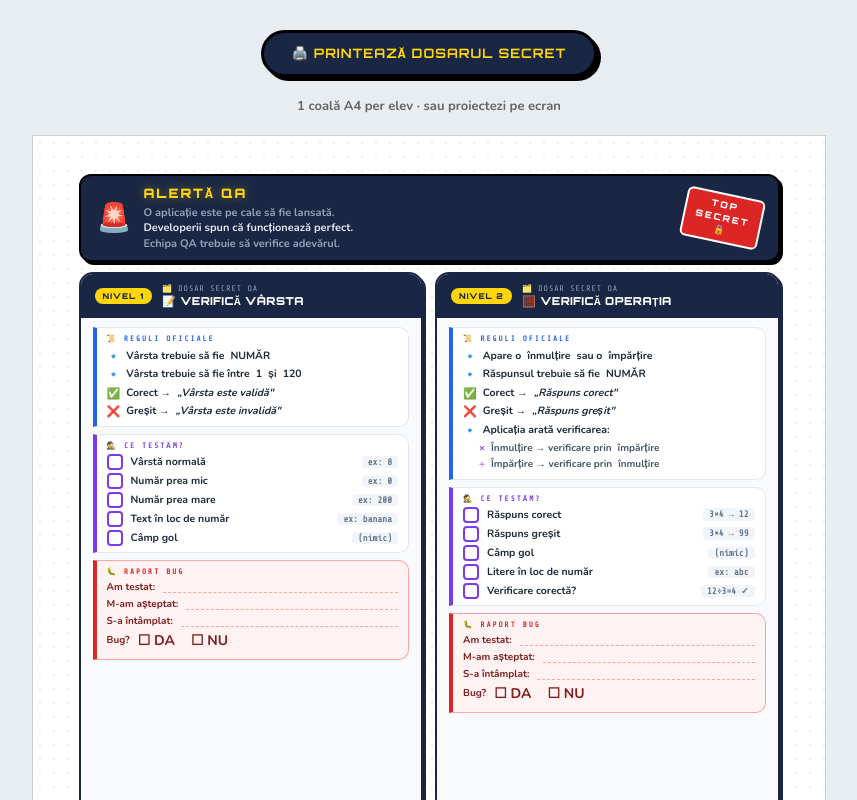
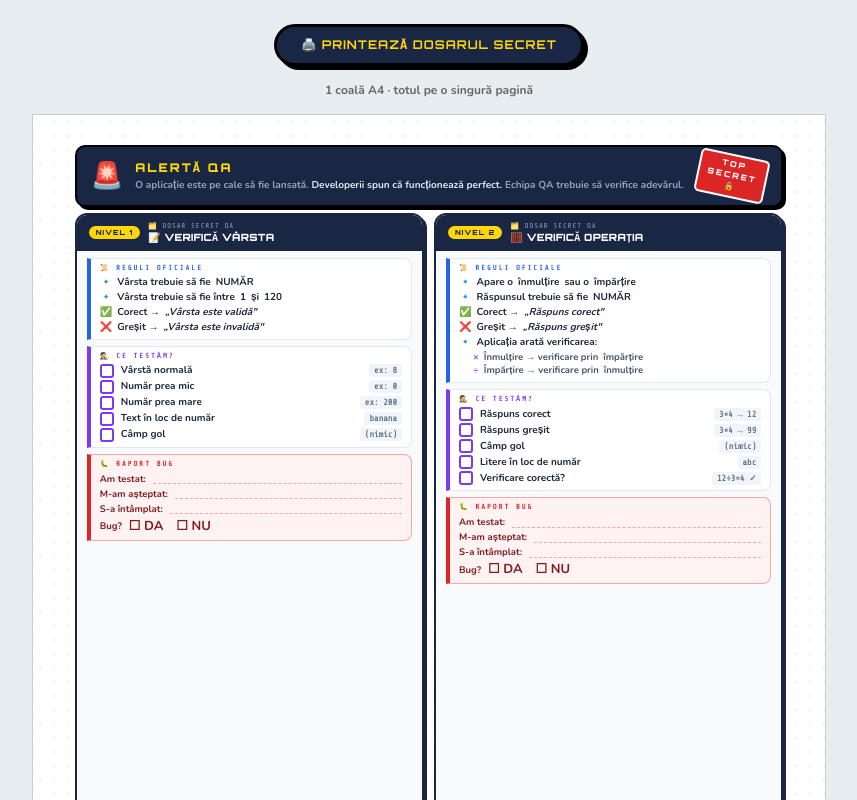
Before and after one commit to ElenaTalpalaru/QA-Demo-for-kids, a plain HTML site: page dosarSecretQA.html in a window 1280 px wide. Shown: the top 800 px of the page, without its empty margins (211-1068 px from the left). Drawn offline with nearby package versions, Linux system fonts and the light colour scheme.

Commit message:
add file

```diff
--- a/dosarSecretQA.html
+++ b/dosarSecretQA.html
@@ -14,8 +14,8 @@
     display: flex;
     flex-direction: column;
     align-items: center;
-    padding: 30px 20px 60px;
-    gap: 20px;
+    padding: 24px 20px 50px;
+    gap: 16px;
   }
 
   .print-btn {
@@ -23,89 +23,83 @@
     color: #ffd60a;
     border: 3px solid #000;
     border-radius: 50px;
-    padding: 12px 28px;
+    padding: 10px 24px;
     font-family: 'Orbitron', monospace;
-    font-size: 13px;
+    font-size: 12px;
     font-weight: 700;
     cursor: pointer;
     box-shadow: 4px 4px 0 #000;
     letter-spacing: 1px;
   }
+  .hint { color: #666; font-size: 12px; font-weight: 700; }
 
-  .hint { color: #666; font-size: 13px; font-weight: 700; }
-
-  /* ===== A4 PAGE ===== */
+  /* ===== A4 SHEET — strict 297mm ===== */
   .sheet {
     width: 210mm;
-    min-height: 297mm;
-    max-height: 297mm;
+    height: 297mm;
     background: white;
-    padding: 10mm 12mm 8mm;
+    padding: 8mm 11mm 7mm;
     display: flex;
     flex-direction: column;
-    gap: 0;
+    gap: 6px;
     border: 1px solid #ccc;
     position: relative;
     overflow: hidden;
   }
 
-  /* Subtle dot grid watermark */
   .sheet::before {
     content: '';
     position: absolute;
     inset: 0;
     background-image: radial-gradient(circle, #dde3ec 1px, transparent 1px);
     background-size: 14px 14px;
-    opacity: 0.6;
+    opacity: 0.5;
     pointer-events: none;
   }
 
-  /* ===== TOP ALERT BANNER ===== */
+  /* ===== ALERT BANNER ===== */
   .alert-banner {
     background: #1a2744;
-    border-radius: 12px;
-    padding: 9px 16px;
+    border-radius: 10px;
+    padding: 7px 14px;
     display: flex;
     align-items: center;
     gap: 12px;
-    margin-bottom: 10px;
+    border: 2px solid #000;
+    box-shadow: 3px 3px 0 #000;
+    flex-shrink: 0;
     position: relative;
     z-index: 1;
-    border: 2.5px solid #000;
-    box-shadow: 3px 3px 0 #000;
   }
 
-  .alert-icon { font-size: 28px; flex-shrink: 0; }
-
+  .alert-icon { font-size: 26px; flex-shrink: 0; line-height: 1; }
   .alert-text { flex: 1; }
 
   .alert-title {
     font-family: 'Orbitron', monospace;
-    font-size: 13px;
+    font-size: 12px;
     font-weight: 900;
     color: #ffd60a;
     letter-spacing: 2px;
-    text-shadow: 0 0 10px rgba(255,214,10,0.4);
-    margin-bottom: 3px;
+    margin-bottom: 2px;
   }
 
   .alert-sub {
-    font-size: 11px;
+    font-size: 10px;
     font-weight: 700;
     color: #94a3b8;
     line-height: 1.4;
   }
-
   .alert-sub strong { color: #e2e8f0; }
 
   .classified-stamp {
     background: #dc2626;
     color: white;
     font-family: 'Orbitron', monospace;
-    font-size: 9px;
+    font-size: 8px;
     font-weight: 900;
-    padding: 4px 10px;
-    border-radius: 6px;
+    padding: 3px 8px;
+    border-radius: 5px;
     letter-spacing: 2px;
     transform: rotate(12deg);
     border: 2px solid #fff;
@@ -114,42 +108,44 @@
     line-height: 1.4;
   }
 
-  /* ===== MISSIONS ROW ===== */
+  /* ===== MISSIONS GRID ===== */
   .missions-row {
     display: grid;
     grid-template-columns: 1fr 1fr;
-    gap: 12px;
-    flex: 1;
+    gap: 10px;
+    height: 196mm;
     position: relative;
     z-index: 1;
+    flex-shrink: 0;
   }
 
-  /* ===== MISSION CARD ===== */
   .mission {
     background: #f8fafc;
-    border: 2.5px solid #1a2744;
-    border-radius: 14px;
+    border: 2px solid #1a2744;
+    border-radius: 12px;
     overflow: hidden;
     box-shadow: 3px 3px 0 #1a2744;
     display: flex;
     flex-direction: column;
+    min-height: 0;
   }
 
   .mission-header {
     background: #1a2744;
-    padding: 10px 14px;
+    padding: 7px 12px;
     display: flex;
     align-items: center;
-    gap: 10px;
+    gap: 8px;
+    flex-shrink: 0;
   }
 
   .mission-level {
     background: #ffd60a;
     color: #1a2744;
     font-family: 'Orbitron', monospace;
-    font-size: 8px;
+    font-size: 7px;
     font-weight: 900;
-    padding: 3px 8px;
+    padding: 2px 7px;
     border-radius: 20px;
     letter-spacing: 1px;
     flex-shrink: 0;
@@ -158,7 +154,7 @@
   .mission-title-block { flex: 1; }
 
   .mission-folder {
-    font-size: 8px;
+    font-size: 7px;
     color: #94a3b8;
     font-family: 'Share Tech Mono', monospace;
     letter-spacing: 1px;
@@ -168,187 +164,143 @@
 
   .mission-name {
     font-family: 'Orbitron', monospace;
-    font-size: 11px;
+    font-size: 10px;
     font-weight: 900;
     color: white;
-    letter-spacing: 0.5px;
+    letter-spacing: 0.3px;
   }
 
   .mission-body {
-    padding: 9px 12px;
-    flex: 1;
+    padding: 7px 10px;
     display: flex;
     flex-direction: column;
-    gap: 7px;
+    gap: 6px;
+    overflow: hidden;
   }
 
-  /* Rules block */
-  .rules-block {
-    background: white;
-    border: 1.5px solid #e2e8f0;
-    border-left: 4px solid #2563eb;
-    border-radius: 0 10px 10px 0;
-    padding: 6px 10px;
+  /* ---- shared block style ---- */
+  .rules-block, .test-block, .bug-box {
+    border-radius: 0 8px 8px 0;
+    padding: 5px 9px;
+    flex-shrink: 0;
   }
 
-  .rules-title {
+  .rules-block { background: white; border: 1.5px solid #e2e8f0; border-left: 4px solid #2563eb; }
+  .test-block  { background: white; border: 1.5px solid #e2e8f0; border-left: 4px solid #7c3aed; }
+  .bug-box     { background: #fef2f2; border: 1.5px solid #fca5a5; border-left: 4px solid #dc2626; }
+
+  .block-title {
     font-family: 'Share Tech Mono', monospace;
-    font-size: 7.5px;
-    color: #2563eb;
-    letter-spacing: 2px;
-    text-transform: uppercase;
-    margin-bottom: 6px;
-    font-weight: 700;
-  }
-
-  .rule-item {
-    display: flex;
-    align-items: flex-start;
-    gap: 6px;
-    margin-bottom: 3px;
-    font-size: 10.5px;
-    font-weight: 700;
-    color: #1e293b;
-    line-height: 1.35;
-  }
-
-  .rule-item:last-child { margin-bottom: 0; }
-
-  .rule-dot {
-    color: #2563eb;
-    font-size: 11px;
-    flex-shrink: 0;
-    line-height: 1.4;
-  }
-
-  .rule-item.ok .rule-dot { color: #16a34a; }
-  .rule-item.bad .rule-dot { color: #dc2626; }
-
-  /* Sub-rules */
-  .sub-rule {
-    display: flex;
-    align-items: flex-start;
-    gap: 6px;
-    margin: 2px 0 2px 16px;
-    font-size: 10px;
-    font-weight: 700;
-    color: #475569;
-    line-height: 1.4;
-  }
-
-  .sub-dot { color: #7c3aed; flex-shrink: 0; }
-
-  /* Test checklist */
-  .test-block {
-    background: white;
-    border: 1.5px solid #e2e8f0;
-    border-left: 4px solid #7c3aed;
-    border-radius: 0 10px 10px 0;
-    padding: 6px 10px;
-  }
-
-  .test-title {
-    font-family: 'Share Tech Mono', monospace;
-    font-size: 7.5px;
-    color: #7c3aed;
+    font-size: 7px;
     letter-spacing: 2px;
     text-transform: uppercase;
     margin-bottom: 4px;
     font-weight: 700;
+  }
+  .rules-block .block-title { color: #2563eb; }
+  .test-block  .block-title { color: #7c3aed; }
+  .bug-box     .block-title { color: #dc2626; }
+
+  /* rules */
+  .rule-item {
     display: flex;
-    align-items: center;
-    gap: 6px;
+    align-items: flex-start;
+    gap: 5px;
+    margin-bottom: 2px;
+    font-size: 10px;
+    font-weight: 700;
+    color: #1e293b;
+    line-height: 1.3;
   }
+  .rule-item:last-child { margin-bottom: 0; }
+  .rule-dot { flex-shrink: 0; line-height: 1.3; font-size: 10px; color: #2563eb; }
+  .rule-item.ok  .rule-dot { color: #16a34a; }
+  .rule-item.bad .rule-dot { color: #dc2626; }
 
+  .sub-rule {
+    display: flex;
+    align-items: flex-start;
+    gap: 5px;
+    margin: 1px 0 1px 14px;
+    font-size: 9.5px;
+    font-weight: 700;
+    color: #475569;
+    line-height: 1.3;
+  }
+  .sub-dot { color: #7c3aed; flex-shrink: 0; }
+
+  /* checklist */
   .test-item {
     display: flex;
     align-items: center;
-    gap: 8px;
-    margin-bottom: 3px;
-    font-size: 10.5px;
+    gap: 7px;
+    margin-bottom: 2px;
+    font-size: 10px;
     font-weight: 700;
     color: #1e293b;
+    line-height: 1.3;
   }
-
   .test-item:last-child { margin-bottom: 0; }
 
   .checkbox {
-    width: 16px;
-    height: 16px;
+    width: 14px; height: 14px;
     border: 2px solid #7c3aed;
-    border-radius: 4px;
+    border-radius: 3px;
     flex-shrink: 0;
     background: white;
   }
 
   .test-example {
     font-family: 'Share Tech Mono', monospace;
-    font-size: 9px;
+    font-size: 8.5px;
     color: #64748b;
     background: #f1f5f9;
-    padding: 1px 6px;
-    border-radius: 4px;
+    padding: 1px 5px;
+    border-radius: 3px;
     margin-left: auto;
+    white-space: nowrap;
   }
 
-  /* Bug report box */
-  .bug-box {
-    background: #fef2f2;
-    border: 1.5px solid #fca5a5;
-    border-left: 4px solid #dc2626;
-    border-radius: 0 10px 10px 0;
-    padding: 6px 10px;
-  }
-
-  .bug-box-title {
-    font-family: 'Share Tech Mono', monospace;
-    font-size: 7.5px;
-    color: #dc2626;
-    letter-spacing: 2px;
-    text-transform: uppercase;
-    margin-bottom: 4px;
-    font-weight: 700;
-  }
-
+  /* bug report */
   .bug-report-line {
     display: flex;
     align-items: center;
-    gap: 8px;
-    margin-bottom: 3px;
-    font-size: 10px;
+    gap: 7px;
+    margin-bottom: 2px;
+    font-size: 9.5px;
     font-weight: 700;
     color: #7f1d1d;
   }
+  .bug-report-line:last-child { margin-bottom: 0; }
 
   .report-line {
     flex: 1;
     border-bottom: 1.5px dashed #fca5a5;
-    height: 13px;
+    height: 12px;
   }
 
-  /* ===== FOOTER NOTE ===== */
+  /* ===== FOOTER MOTTO ===== */
   .footer-note {
-    position: relative;
-    z-index: 1;
-    margin-top: 10px;
     background: #fffbeb;
     border: 2px solid #fbbf24;
-    border-radius: 10px;
-    padding: 8px 14px;
+    border-radius: 9px;
+    padding: 6px 13px;
     display: flex;
     align-items: center;
     gap: 10px;
+    flex-shrink: 0;
+    position: relative;
+    z-index: 1;
   }
 
-  .footer-icon { font-size: 22px; flex-shrink: 0; }
+  .footer-icon { font-size: 20px; flex-shrink: 0; line-height: 1; }
 
   .footer-text {
-    font-size: 10.5px;
+    font-size: 10px;
     font-weight: 700;
     color: #1a2744;
     line-height: 1.5;
   }
-
   .footer-text strong { color: #dc2626; }
 
   /* ===== PRINT ===== */
@@ -356,7 +308,6 @@
     body { background: white; padding: 0; gap: 0; }
     .print-btn, .hint { display: none; }
     .sheet {
-      page-break-after: always;
       border: none;
       box-shadow: none;
       print-color-adjust: exact;
@@ -368,25 +319,23 @@
 <body>
 
 <button class="print-btn" onclick="window.print()">🖨️ PRINTEAZĂ DOSARUL SECRET</button>
-<p class="hint">1 coală A4 per elev · sau proiectezi pe ecran</p>
+<p class="hint">1 coală A4 · totul pe o singură pagină</p>
 
 <div class="sheet">
 
-  <!-- ALERT BANNER -->
   <div class="alert-banner">
     <div class="alert-icon">🚨</div>
     <div class="alert-text">
       <div class="alert-title">ALERTĂ QA</div>
       <div class="alert-sub">
-        O aplicație este pe cale să fie lansată.<br>
-        <strong>Developerii spun că funcționează perfect.</strong><br>
+        O aplicație este pe cale să fie lansată.
+        <strong>Developerii spun că funcționează perfect.</strong>
         Echipa QA trebuie să verifice adevărul.
       </div>
     </div>
     <div class="classified-stamp">TOP<br>SECRET<br>🔒</div>
   </div>
 
-  <!-- MISSIONS SIDE BY SIDE -->
   <div class="missions-row">
 
     <!-- MISSION 1 -->
@@ -398,79 +347,35 @@
           <div class="mission-name">📝 VERIFICĂ VÂRSTA</div>
         </div>
       </div>
-
       <div class="mission-body">
-
         <div class="rules-block">
-          <div class="rules-title">📜 Reguli Oficiale</div>
-          <div class="rule-item">
-            <span class="rule-dot">🔹</span>
-            Vârsta trebuie să fie <strong>NUMĂR</strong>
-          </div>
-          <div class="rule-item">
-            <span class="rule-dot">🔹</span>
-            Vârsta trebuie să fie între <strong>1</strong> și <strong>120</strong>
-          </div>
-          <div class="rule-item ok">
-            <span class="rule-dot">✅</span>
-            Corect → <em>„Vârsta este validă"</em>
-          </div>
-          <div class="rule-item bad">
-            <span class="rule-dot">❌</span>
-            Greșit → <em>„Vârsta este invalidă"</em>
-          </div>
+          <div class="block-title">📜 Reguli Oficiale</div>
+          <div class="rule-item"><span class="rule-dot">🔹</span>Vârsta trebuie să fie <strong>NUMĂR</strong></div>
+          <div class="rule-item"><span class="rule-dot">🔹</span>Vârsta trebuie să fie între <strong>1</strong> și <strong>120</strong></div>
+          <div class="rule-item ok"><span class="rule-dot">✅</span>Corect → <em>„Vârsta este validă"</em></div>
+          <div class="rule-item bad"><span class="rule-dot">❌</span>Greșit → <em>„Vârsta este invalidă"</em></div>
         </div>
 
         <div class="test-block">
-          <div class="test-title">🕵️ Ce testăm?</div>
-          <div class="test-item">
-            <div class="checkbox"></div>
-            <span>Vârstă normală</span>
-            <span class="test-example">ex: 8</span>
-          </div>
-          <div class="test-item">
-            <div class="checkbox"></div>
-            <span>Număr prea mic</span>
-            <span class="test-example">ex: 0</span>
-          </div>
-          <div class="test-item">
-            <div class="checkbox"></div>
-            <span>Număr prea mare</span>
-            <span class="test-example">ex: 200</span>
-          </div>
-          <div class="test-item">
-            <div class="checkbox"></div>
-            <span>Text în loc de număr</span>
-            <span class="test-example">ex: banana</span>
-          </div>
-          <div class="test-item">
-            <div class="checkbox"></div>
-            <span>Câmp gol</span>
-            <span class="test-example">(nimic)</span>
-          </div>
+          <div class="block-title">🕵️ Ce testăm?</div>
+          <div class="test-item"><div class="checkbox"></div><span>Vârstă normală</span><span class="test-example">ex: 8</span></div>
+          <div class="test-item"><div class="checkbox"></div><span>Număr prea mic</span><span class="test-example">ex: 0</span></div>
+          <div class="test-item"><div class="checkbox"></div><span>Număr prea mare</span><span class="test-example">ex: 200</span></div>
+          <div class="test-item"><div class="checkbox"></div><span>Text în loc de număr</span><span class="test-example">banana</span></div>
+          <div class="test-item"><div class="checkbox"></div><span>Câmp gol</span><span class="test-example">(nimic)</span></div>
         </div>
 
         <div class="bug-box">
-          <div class="bug-box-title">🐛 Raport Bug</div>
-          <div class="bug-report-line">
-            <span>Am testat:</span>
-            <div class="report-line"></div>
-          </div>
-          <div class="bug-report-line">
-            <span>M-am așteptat:</span>
-            <div class="report-line"></div>
-          </div>
-          <div class="bug-report-line">
-            <span>S-a întâmplat:</span>
-            <div class="report-line"></div>
-          </div>
+          <div class="block-title">🐛 Raport Bug</div>
+          <div class="bug-report-line"><span>Am testat:</span><div class="report-line"></div></div>
+          <div class="bug-report-line"><span>M-am așteptat:</span><div class="report-line"></div></div>
+          <div class="bug-report-line"><span>S-a întâmplat:</span><div class="report-line"></div></div>
           <div class="bug-report-line">
             <span>Bug?</span>
-            <span style="font-size:14px">☐ DA</span>
-            <span style="font-size:14px; margin-left:8px">☐ NU</span>
+            <span style="font-size:13px">☐ DA</span>
+            <span style="font-size:13px;margin-left:6px">☐ NU</span>
           </div>
         </div>
-
       </div>
     </div>
 
@@ -483,97 +388,43 @@
           <div class="mission-name">🧮 VERIFICĂ OPERAȚIA</div>
         </div>
       </div>
-
       <div class="mission-body">
-
         <div class="rules-block">
-          <div class="rules-title">📜 Reguli Oficiale</div>
-          <div class="rule-item">
-            <span class="rule-dot">🔹</span>
-            Apare o <strong>înmulțire</strong> sau o <strong>împărțire</strong>
-          </div>
-          <div class="rule-item">
-            <span class="rule-dot">🔹</span>
-            Răspunsul trebuie să fie <strong>NUMĂR</strong>
-          </div>
-          <div class="rule-item ok">
-            <span class="rule-dot">✅</span>
-            Corect → <em>„Răspuns corect"</em>
-          </div>
-          <div class="rule-item bad">
-            <span class="rule-dot">❌</span>
-            Greșit → <em>„Răspuns greșit"</em>
-          </div>
-          <div class="rule-item">
-            <span class="rule-dot">🔹</span>
-            Aplicația arată verificarea:
-          </div>
-          <div class="sub-rule">
-            <span class="sub-dot">×</span>
-            Înmulțire → verificare prin <strong>împărțire</strong>
-          </div>
-          <div class="sub-rule">
-            <span class="sub-dot">÷</span>
-            Împărțire → verificare prin <strong>înmulțire</strong>
-          </div>
+          <div class="block-title">📜 Reguli Oficiale</div>
+          <div class="rule-item"><span class="rule-dot">🔹</span>Apare o <strong>înmulțire</strong> sau o <strong>împărțire</strong></div>
+          <div class="rule-item"><span class="rule-dot">🔹</span>Răspunsul trebuie să fie <strong>NUMĂR</strong></div>
+          <div class="rule-item ok"><span class="rule-dot">✅</span>Corect → <em>„Răspuns corect"</em></div>
+          <div class="rule-item bad"><span class="rule-dot">❌</span>Greșit → <em>„Răspuns greșit"</em></div>
+          <div class="rule-item"><span class="rule-dot">🔹</span>Aplicația arată verificarea:</div>
+          <div class="sub-rule"><span class="sub-dot">×</span>Înmulțire → verificare prin <strong>împărțire</strong></div>
+          <div class="sub-rule"><span class="sub-dot">÷</span>Împărțire → verificare prin <strong>înmulțire</strong></div>
         </div>
 
         <div class="test-block">
-          <div class="test-title">🕵️ Ce testăm?</div>
-          <div class="test-item">
-            <div class="checkbox"></div>
-            <span>Răspuns corect</span>
-            <span class="test-example">3×4 → 12</span>
-          </div>
-          <div class="test-item">
-            <div class="checkbox"></div>
-            <span>Răspuns greșit</span>
-            <span class="test-example">3×4 → 99</span>
-          </div>
-          <div class="test-item">
-            <div class="checkbox"></div>
-            <span>Câmp gol</span>
-            <span class="test-example">(nimic)</span>
-          </div>
-          <div class="test-item">
-            <div class="checkbox"></div>
-            <span>Litere în loc de număr</span>
-            <span class="test-example">ex: abc</span>
-          </div>
-          <div class="test-item">
-            <div class="checkbox"></div>
-            <span>Verificare corectă?</span>
-            <span class="test-example">12÷3=4 ✓</span>
-          </div>
+          <div class="block-title">🕵️ Ce testăm?</div>
+          <div class="test-item"><div class="checkbox"></div><span>Răspuns corect</span><span class="test-example">3×4 → 12</span></div>
+          <div class="test-item"><div class="checkbox"></div><span>Răspuns greșit</span><span class="test-example">3×4 → 99</span></div>
+          <div class="test-item"><div class="checkbox"></div><span>Câmp gol</span><span class="test-example">(nimic)</span></div>
+          <div class="test-item"><div class="checkbox"></div><span>Litere în loc de număr</span><span class="test-example">abc</span></div>
+          <div class="test-item"><div class="checkbox"></div><span>Verificare corectă?</span><span class="test-example">12÷3=4 ✓</span></div>
         </div>
 
         <div class="bug-box">
-          <div class="bug-box-title">🐛 Raport Bug</div>
-          <div class="bug-report-line">
-            <span>Am testat:</span>
-            <div class="report-line"></div>
-          </div>
-          <div class="bug-report-line">
-            <span>M-am așteptat:</span>
-            <div class="report-line"></div>
-          </div>
-          <div class="bug-report-line">
-            <span>S-a întâmplat:</span>
-            <div class="report-line"></div>
-          </div>
+          <div class="block-title">🐛 Raport Bug</div>
+          <div class="bug-report-line"><span>Am testat:</span><div class="report-line"></div></div>
+          <div class="bug-report-line"><span>M-am așteptat:</span><div class="report-line"></div></div>
+          <div class="bug-report-line"><span>S-a întâmplat:</span><div class="report-line"></div></div>
           <div class="bug-report-line">
             <span>Bug?</span>
-            <span style="font-size:14px">☐ DA</span>
-            <span style="font-size:14px; margin-left:8px">☐ NU</span>
+            <span style="font-size:13px">☐ DA</span>
+            <span style="font-size:13px;margin-left:6px">☐ NU</span>
           </div>
         </div>
-
       </div>
     </div>
 
   </div>
 
-  <!-- FOOTER NOTE -->
   <div class="footer-note">
     <div class="footer-icon">🕵️</div>
     <div class="footer-text">
@@ -584,6 +435,5 @@
   </div>
 
 </div>
-
 </body>
 </html>
```
